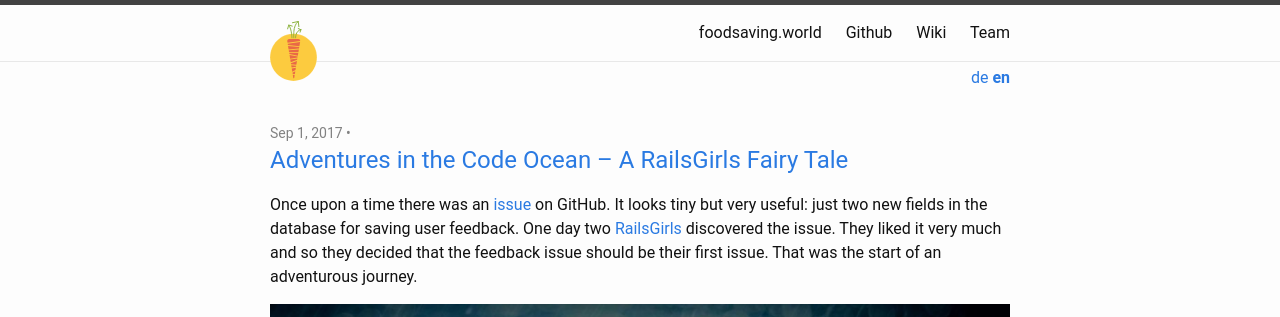
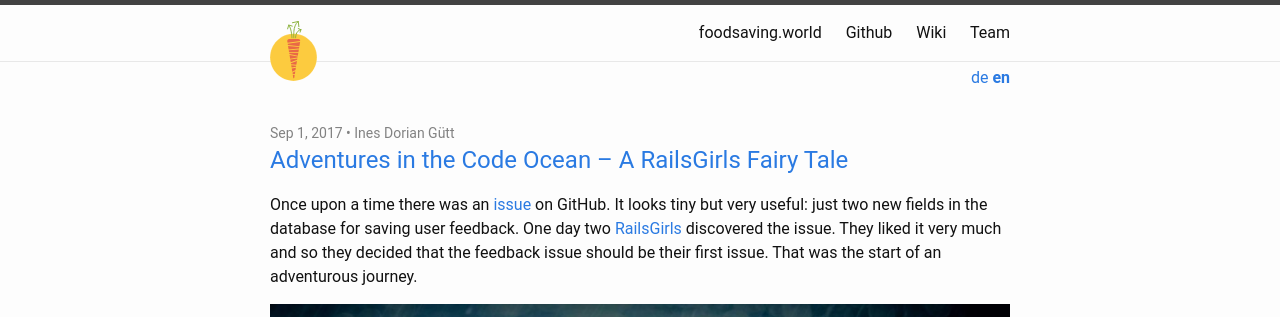
Before and after one commit to karrot-dev/karrot-blog, a Jekyll site: the page built from index.en.html, in a window 1280 px wide and 900 px high. Shown: the top 317 px of the window. Built offline with Jekyll 4.4.1, drawn with Linux system fonts in a browser that asks for light colours.

```diff
--- a/_config.yml
+++ b/_config.yml
@@ -59,6 +59,8 @@ authors:
     display_name: Tilmann Becker
   lars:
     display_name: Lars Wolf
+  id-gue:
+    display_name: Ines Dorian Gütt
 
 collections:
   - members
```
